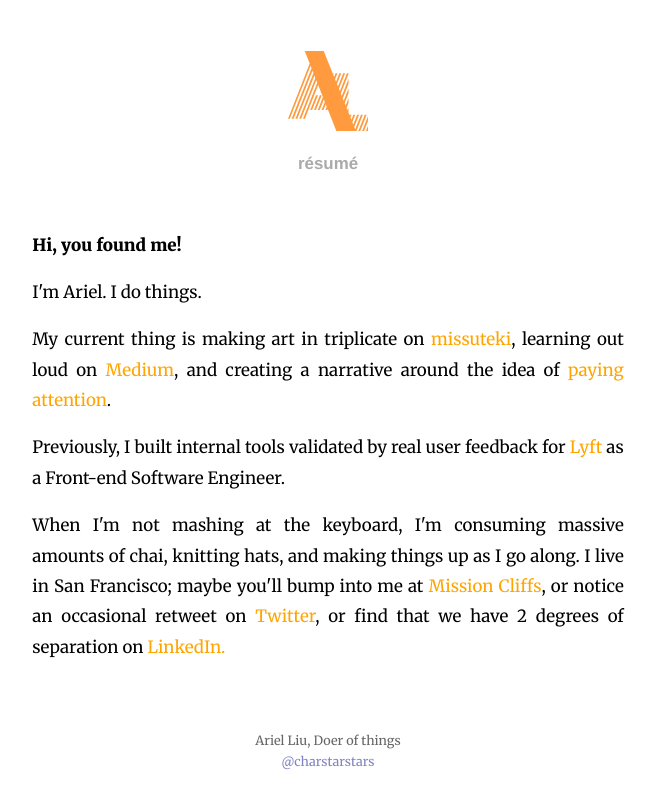
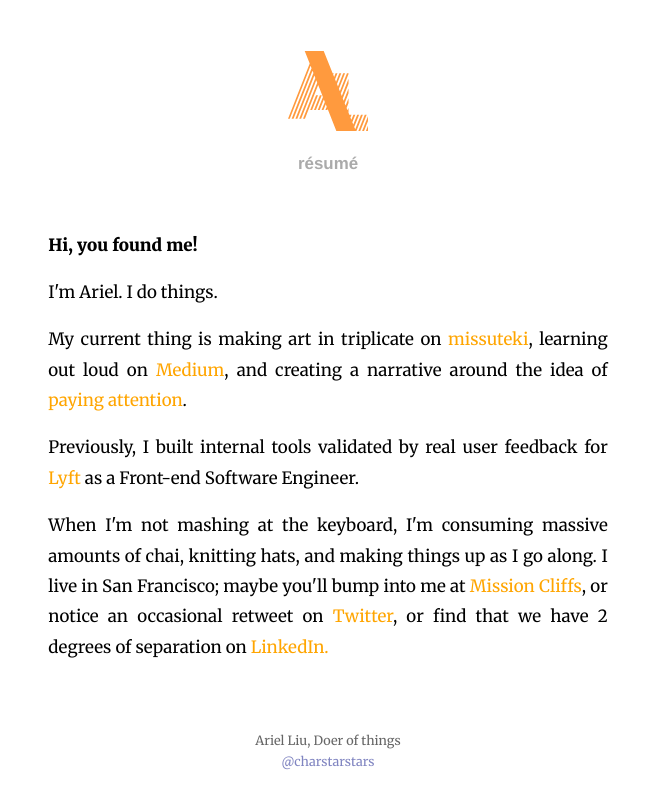
Before and after one commit to charstarstars/charstarstars.github.com, a Jekyll site: the page built from index.html, in a window 1280 px wide. Shown: the top 809 px of the page, without its empty margins (312-968 px from the left). Built offline with Jekyll 4.4.1, drawn with Linux system fonts in a browser that asks for light colours.

Commit message:
responsive css

```diff
--- a/css/main.css
+++ b/css/main.css
@@ -59,6 +59,9 @@ ul.posts span {
   font-size: 1.3em;
   text-align: justify;
   width: 35em;
+  max-width: 100%;
+  padding: 0 1rem;
+  box-sizing: border-box;
   line-height: 1.8em;
   margin: 0 auto;
 }
```
